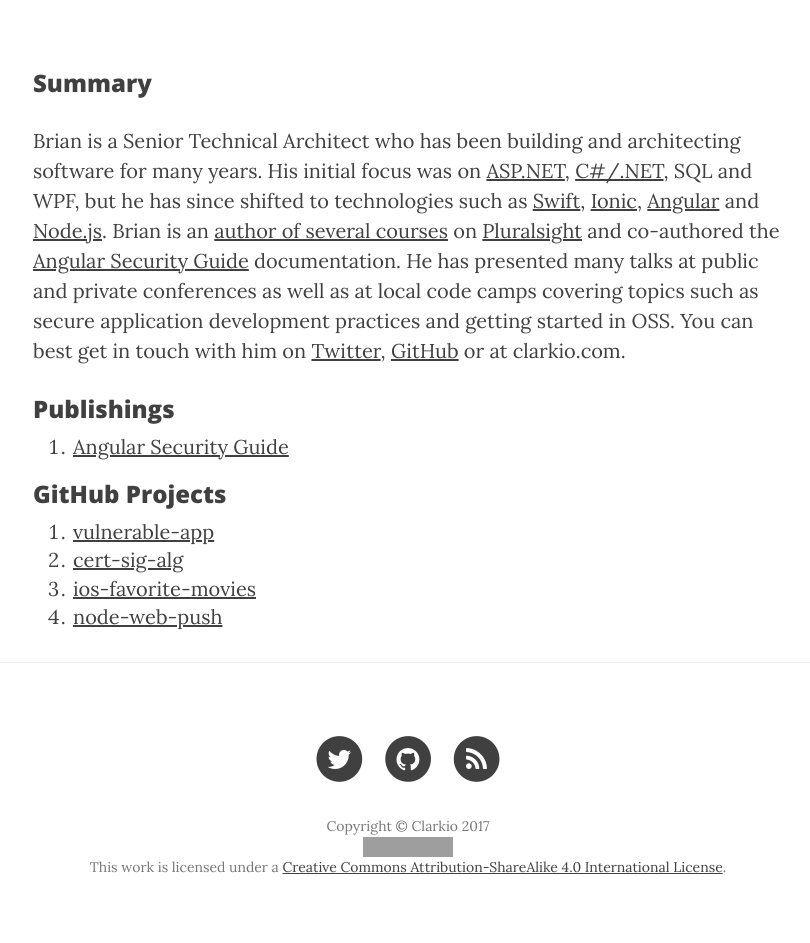
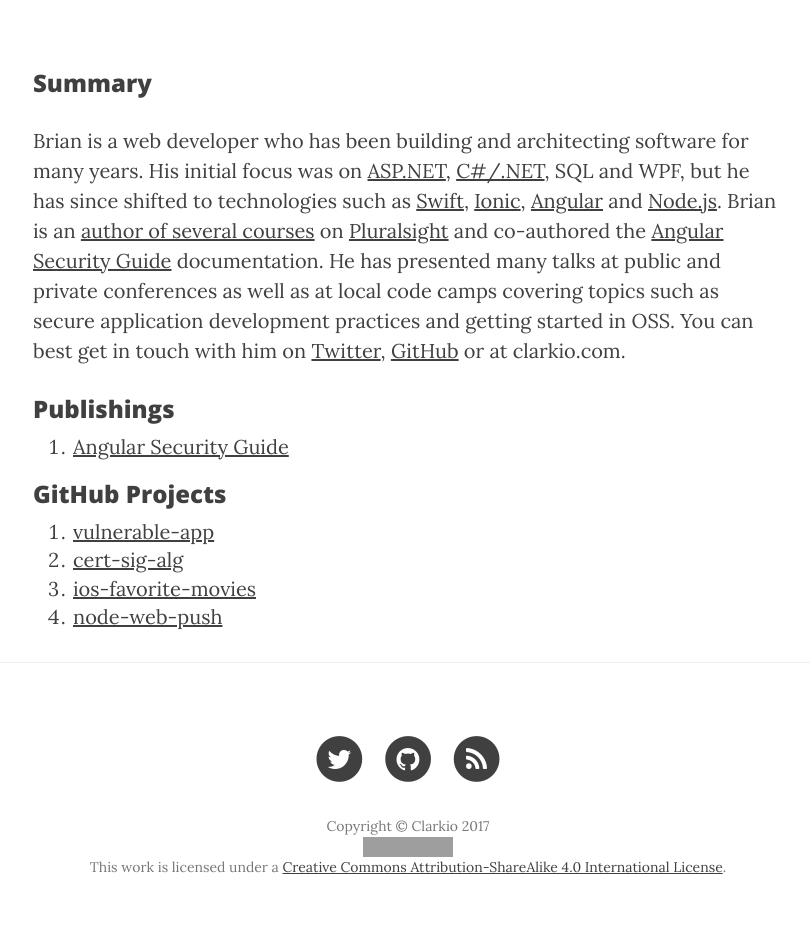
Before and after one commit to clarkio/clarkio.github.io, a Jekyll site: the page built from about.md, in a window 1280 px wide. Shown: the part 442-1385 px from the top of the page, without its empty margins (232-1042 px from the left). Built offline with Jekyll 4.4.1, drawn with Linux system fonts in a browser that asks for light colours; nearby versions of some CDN libraries; grey boxes are pictures that could not be loaded.

Commit message:
update about

```diff
--- a/about.md
+++ b/about.md
@@ -9,7 +9,7 @@
 
 ### Summary
 
-<p>Brian is a Senior Technical Architect who has been building and architecting software for many years. His initial focus was on <a href="https://www.asp.net/">ASP.NET</a>, <a href="https://www.microsoft.com/net/">C#/.NET</a>, SQL and WPF, but he has since shifted to technologies such as <a href="https://swift.org/getting-started/">Swift</a>, <a href="http://ionicframework.com/">Ionic</a>, <a href="https://angular.io/">Angular</a> and <a href="https://nodejs.org">Node.js</a>. Brian is an <a href="https://www.pluralsight.com/authors/brian-clark">author of several courses</a> on <a href="https://www.pluralsight.com/">Pluralsight</a> and co-authored the <a href="https://angular.io/docs/ts/latest/guide/security.html">Angular Security Guide</a> documentation. He has presented many talks at public and private conferences as well as at local code camps covering topics such as secure application development practices and getting started in OSS. You can best get in touch with him on <a href="https://twitter.com/_clarkio">Twitter</a>, <a href="https://github.com/clarkio">GitHub</a> or at clarkio.com.</p>
+<p>Brian is a web developer who has been building and architecting software for many years. His initial focus was on <a href="https://www.asp.net/">ASP.NET</a>, <a href="https://www.microsoft.com/net/">C#/.NET</a>, SQL and WPF, but he has since shifted to technologies such as <a href="https://swift.org/getting-started/">Swift</a>, <a href="http://ionicframework.com/">Ionic</a>, <a href="https://angular.io/">Angular</a> and <a href="https://nodejs.org">Node.js</a>. Brian is an <a href="https://www.pluralsight.com/authors/brian-clark">author of several courses</a> on <a href="https://www.pluralsight.com/">Pluralsight</a> and co-authored the <a href="https://angular.io/docs/ts/latest/guide/security.html">Angular Security Guide</a> documentation. He has presented many talks at public and private conferences as well as at local code camps covering topics such as secure application development practices and getting started in OSS. You can best get in touch with him on <a href="https://twitter.com/_clarkio">Twitter</a>, <a href="https://github.com/clarkio">GitHub</a> or at clarkio.com.</p>
 
 ### Publishings
 1. [Angular Security Guide](https://angular.io/docs/ts/latest/guide/security.html)
```
